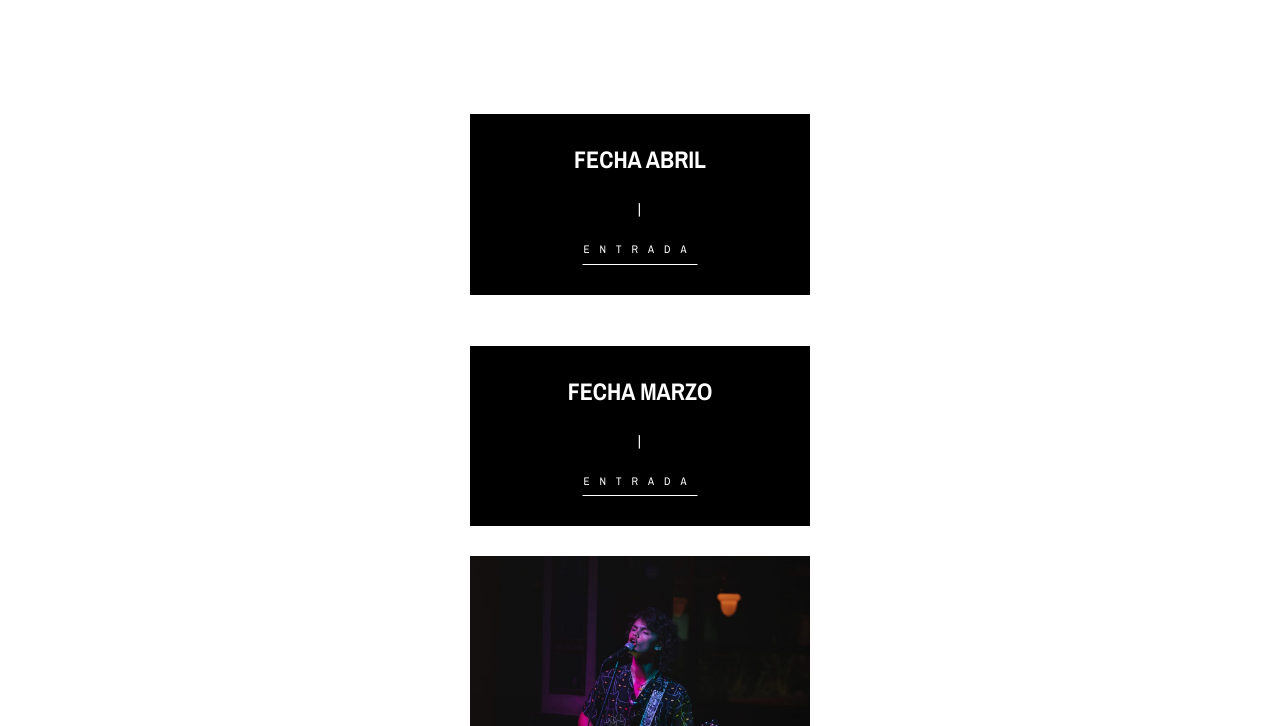
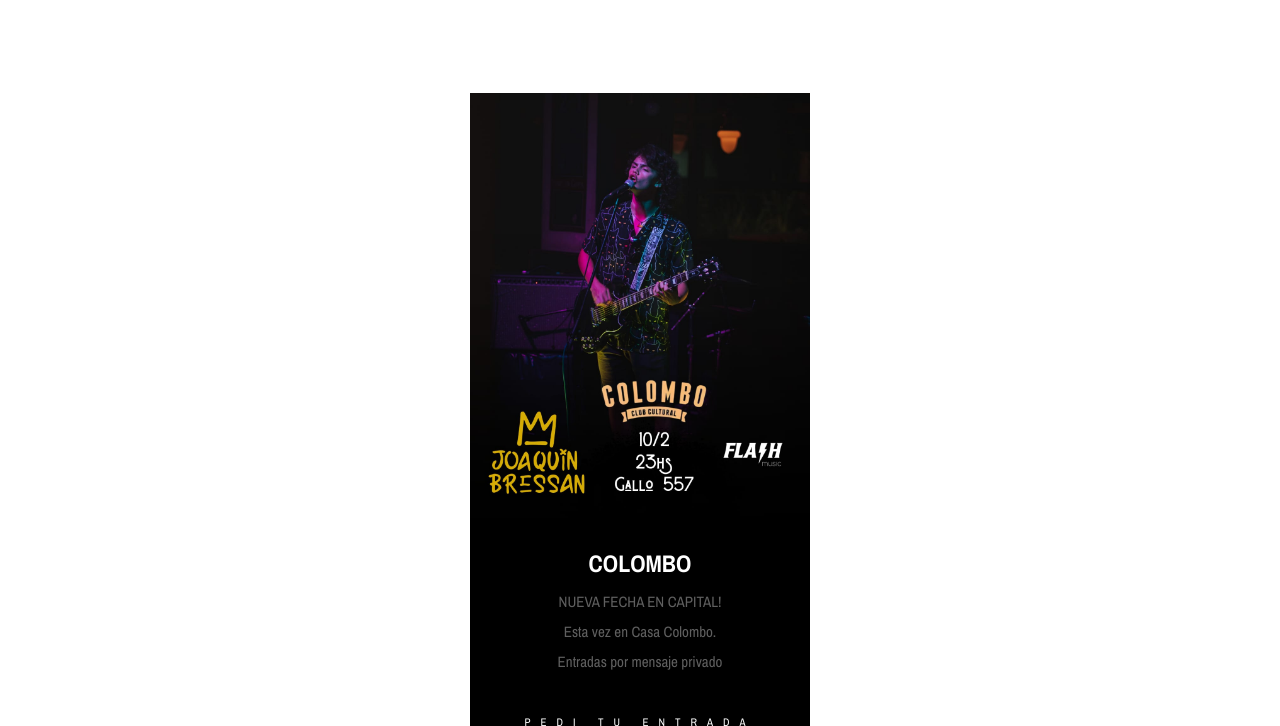
Before and after one commit to Santiago-Henseler/pagina-web-bressan, a plain HTML site: page Shows.html in a window 1280 px wide. Shown: the part 657-1383 px from the top of the page. Drawn offline with nearby package versions, Linux system fonts and the light colour scheme.

Commit message:
Actualizar Shows.html

```diff
--- a/Shows.html
+++ b/Shows.html
@@ -91,37 +91,7 @@
         <div class="container">
             <center>
 
-                <div class="col-12 col-md-6 col-lg-4">
-                    <div class="single-event-area mb-30">
-                        <div class="event-thumbnail">
-                            <img src="" alt="">
-                        </div>
-                        <div class="event-text">
-                            <h4>FECHA ABRIL</h4>
-                            <div class="event-meta-data">
-                                <a href="#" class="event-place"></a>
-                                <a href="#" class="event-date"></a>
-                            </div>
-                            <a href="" class="btn see-more-btn">Entrada</a>
-                        </div>
-                    </div>
-                </div>
 
-                <div class="col-12 col-md-6 col-lg-4">
-                    <div class="single-event-area mb-30">
-                        <div class="event-thumbnail">
-                            <img src="" alt="">
-                        </div>
-                        <div class="event-text">
-                            <h4>FECHA MARZO</h4>
-                            <div class="event-meta-data">
-                                <a href="#" class="event-place"></a>
-                                <a href="#" class="event-date"></a>
-                            </div>
-                            <a href="" class="btn see-more-btn">Entrada</a>
-                        </div>
-                    </div>
-                </div>
 
                 <div class="col-12 col-md-6 col-lg-4">
                     <div class="single-event-area mb-30">
```
